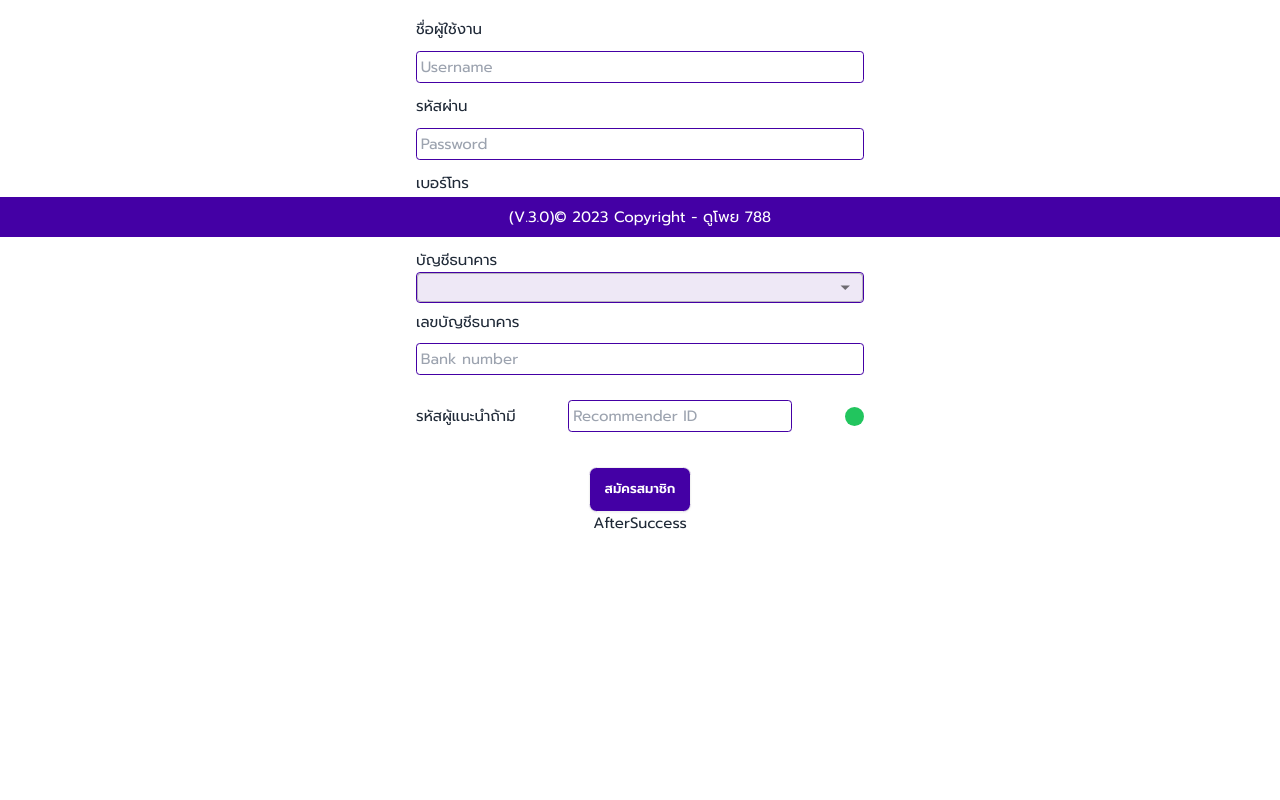
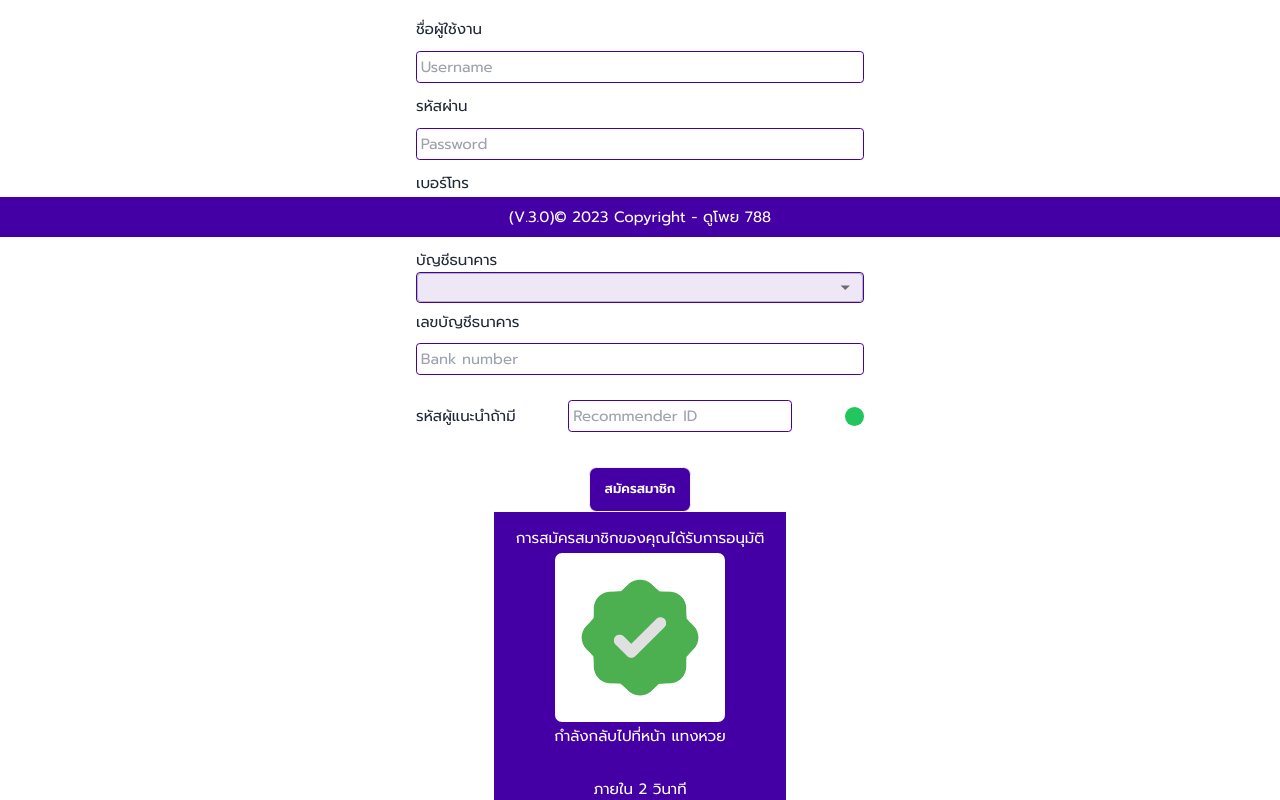
Before and after one commit to zvcx22545/Dopoy788, a React (Vite) app: page /register in a window 1280 px wide. Shown: the part 638-1438 px from the top of the page. Before the commit the page ends 1173 px from the top, so only its background shows below. Built offline with nearby package versions, Linux system fonts and the light colour scheme.

Commit message:
src/components/Register/Register.jsx

```diff
--- a/src/components/Navbar/Navbar.jsx
+++ b/src/components/Navbar/Navbar.jsx
@@ -20,7 +20,7 @@ function Navbar() {
         <li><a className="text-lg">เช็คฉลากกินแบ่ง</a></li>
         <li><a className="text-lg">บทความ</a></li>
         <li><a className="text-lg">รีวิว</a></li>
-    </ul>Name
+    </ul>
   </div>
   <div className="navbar-end gap-2">
   <Link to="/register"><button className="btn text-white bg-[#FF8329]">สมัครสมาชิก</button></Link>
--- a/src/components/Register/AfterSuccess.jsx
+++ b/src/components/Register/AfterSuccess.jsx
@@ -1,7 +1,23 @@
 
 function AfterSuccess() {
   return (
-    <div className="container-success">AfterSuccess
+    <div className="container-success bg-[#4400A5]">
+    <div className="-warp">
+      <div className="title text-white text-center mt-[1rem]">การสมัครสมาชิกของคุณได้รับการอนุมัติ</div>
+    </div>
+    <div className="container-icon">
+      <div className="icon w-[60%] h-[20%] mx-auto flex justify-center items-center">
+        <img src="/public/image/correct-icon.png" alt=""  className="w-full mx-auto bg-white"/>
+      </div>
+    </div>
+    <div className="text-white text-center">
+      กำลังกลับไปที่หน้า แทงหวย
+    </div>
+    <div id="closeSuccess" className="mt-[2rem] flex justify-center text-white">
+          ภายใน 2 วินาที
+            </div>
+
+
     </div>
   )
 }
--- a/src/components/Register/Register.jsx
+++ b/src/components/Register/Register.jsx
@@ -150,6 +150,7 @@ function Register() {
 
                 <AfterSuccess/>
 
+
             </div>
 
             <Footer/>
```
Also changed, not shown: public/image/correct-icon.png (added).
